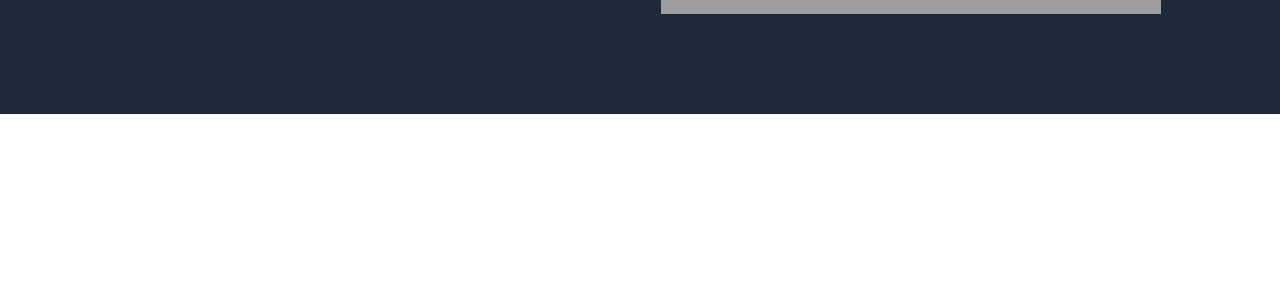
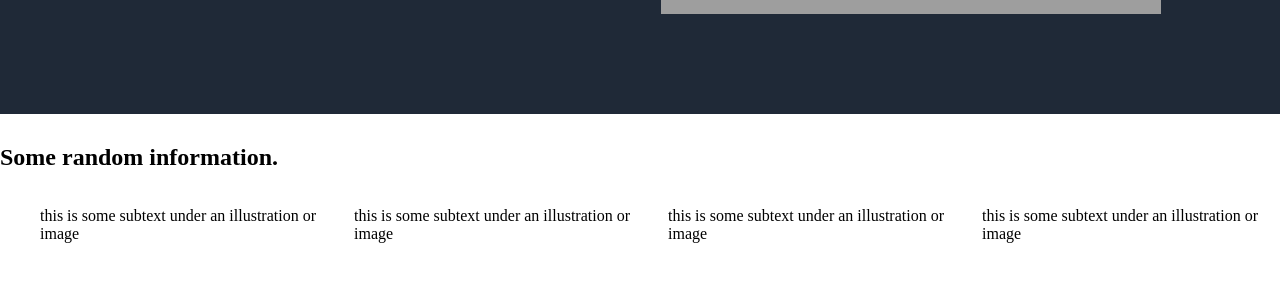
Before and after one commit to remdolle/odin-landing-page, a plain HTML site: page index.html in a window 1280 px wide. Shown: the part 329-610 px from the top of the page. Drawn offline with Linux system fonts and the light colour scheme; grey boxes are pictures that could not be loaded.

Commit message:
add html for information part

```diff
--- a/index.html
+++ b/index.html
@@ -31,5 +31,23 @@
             </div>
         </div>
 
-        </body>
+        <div class="information">
+            <h2>Some random information.</h2>
+
+            <div class="random">
+                <ul class="random-box">
+                    <li></li>
+                    <li></li>
+                    <li></li>
+                    <li></li>
+                </ul>
+                <ul class="random-text">
+                    <li>this is some subtext under an illustration or image</li>
+                    <li>this is some subtext under an illustration or image</li>
+                    <li>this is some subtext under an illustration or image</li>
+                    <li>this is some subtext under an illustration or image</li>
+                </ul>
+            </div>
+        </div>
+    </body>
 </html>
```
